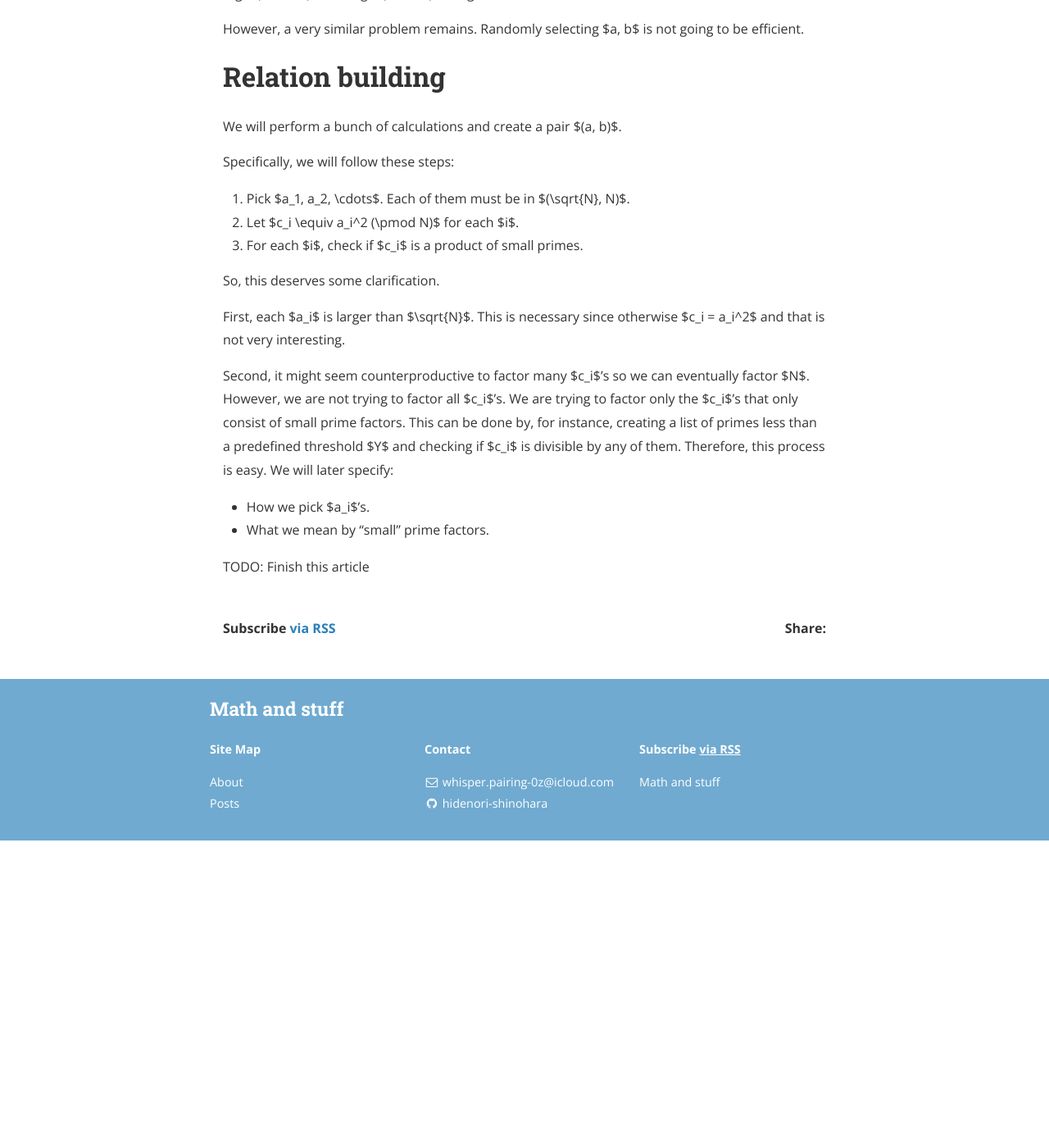
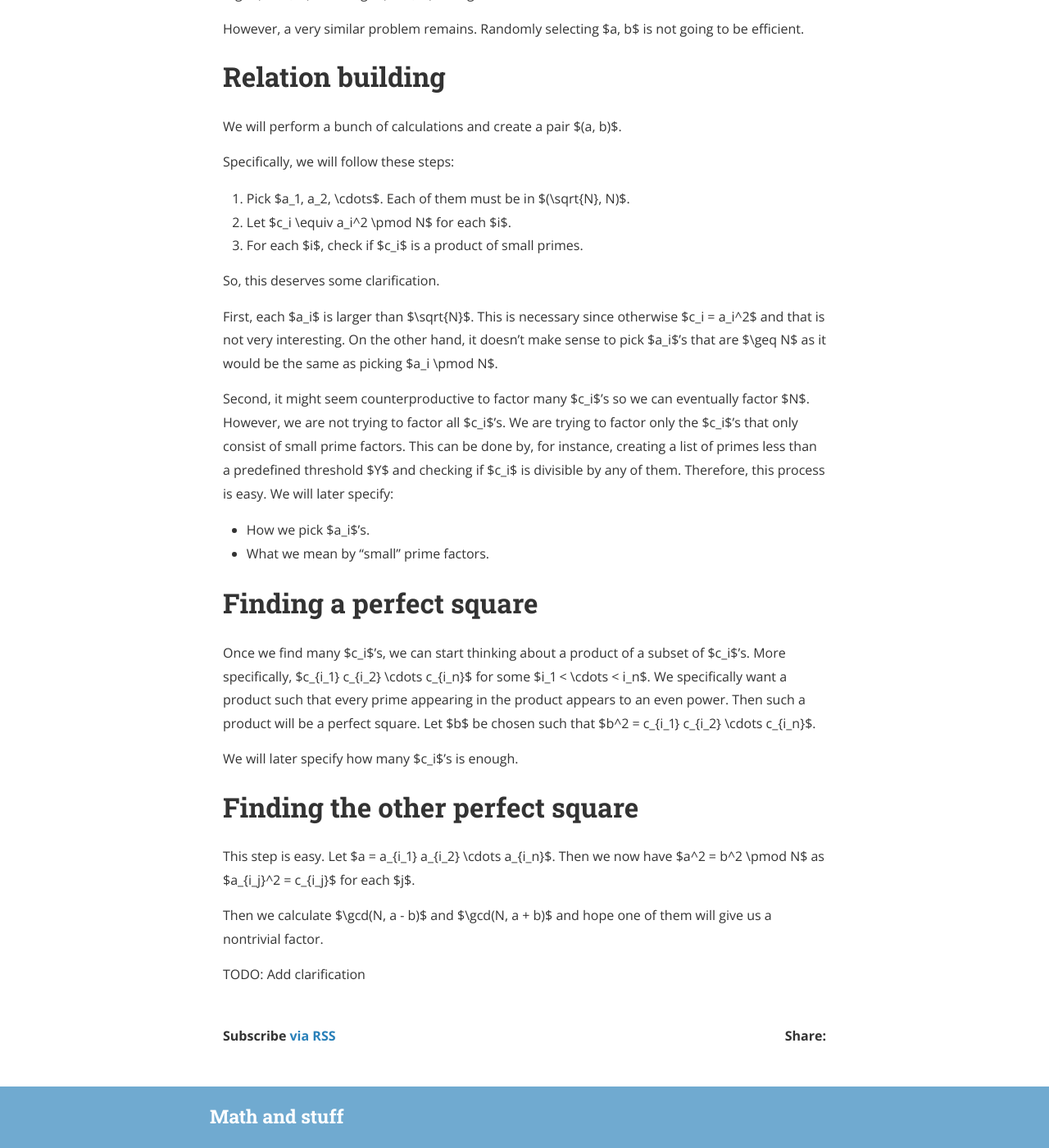
Before and after one commit to hidenori-shinohara/hidenori-shinohara.github.io, a Jekyll site: the page built from _posts/an_introduction_to_mathematical_cryptography/2023-09-30-introduction-to-mathematical-cryptography-difference-of-squares.md, in a window 1280 px wide and 1400 px high, scrolled down 962 px. Shown: the whole window at 82% size. Built offline with Jekyll 4.4.1, drawn with Linux system fonts in a browser that asks for light colours; nearby versions of some CDN libraries; before the commit the page ends 1987 px from its top, so only the background shows below that.

Commit message:
finish explaining the process, but i still need to fill the details

```diff
--- a/_posts/an_introduction_to_mathematical_cryptography/2023-09-30-introduction-to-mathematical-cryptography-difference-of-squares.md
+++ b/_posts/an_introduction_to_mathematical_cryptography/2023-09-30-introduction-to-mathematical-cryptography-difference-of-squares.md
@@ -39,13 +39,14 @@ We will perform a bunch of calculations and create a pair $(a, b)$.
 Specifically, we will follow these steps:
 
 1. Pick $a_1, a_2, \cdots$. Each of them must be in $(\sqrt{N}, N)$.
-2. Let $c_i \equiv a_i^2 (\pmod N)$ for each $i$.
+2. Let $c_i \equiv a_i^2 \pmod N$ for each $i$.
 3. For each $i$, check if $c_i$ is a product of small primes.
 
 So, this deserves some clarification.
 
 First, each $a_i$ is larger than $\sqrt{N}$.
 This is necessary since otherwise $c_i = a_i^2$ and that is not very interesting.
+On the other hand, it doesn't make sense to pick $a_i$'s that are $\geq N$ as it would be the same as picking $a_i \pmod N$.
 
 Second, it might seem counterproductive to factor many $c_i$'s so we can eventually factor $N$.
 However, we are not trying to factor all $c_i$'s.
@@ -57,5 +58,20 @@ We will later specify:
 - How we pick $a_i$'s.
 - What we mean by "small" prime factors.
 
+# Finding a perfect square
+Once we find many $c_i$'s, we can start thinking about a product of a subset of $c_i$'s.
+More specifically, $c_{i_1} c_{i_2} \cdots c_{i_n}$ for some $i_1 < \cdots < i_n$.
+We specifically want a product such that every prime appearing in the product appears to an even power.
+Then such a product will be a perfect square.
+Let $b$ be chosen such that $b^2 = c_{i_1} c_{i_2} \cdots c_{i_n}$.
 
-TODO: Finish this article
+We will later specify how many $c_i$'s is enough.
+
+# Finding the other perfect square
+This step is easy.
+Let $a = a_{i_1} a_{i_2} \cdots a_{i_n}$.
+Then we now have $a^2 = b^2 \pmod N$ as $a_{i_j}^2 = c_{i_j}$ for each $j$.
+
+Then we calculate $\gcd(N, a - b)$ and $\gcd(N, a + b)$ and hope one of them will give us a nontrivial factor.
+
+TODO: Add clarification
```
